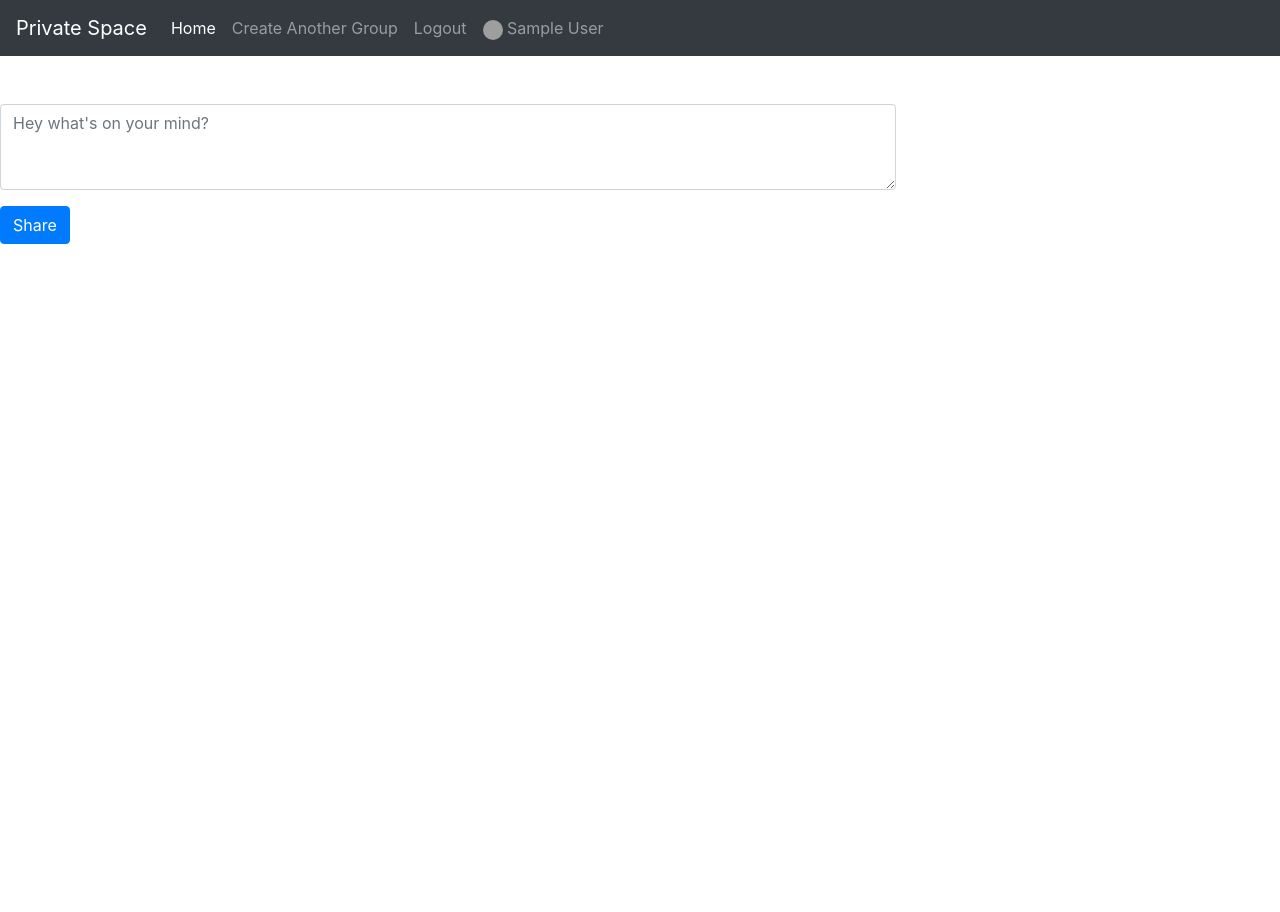
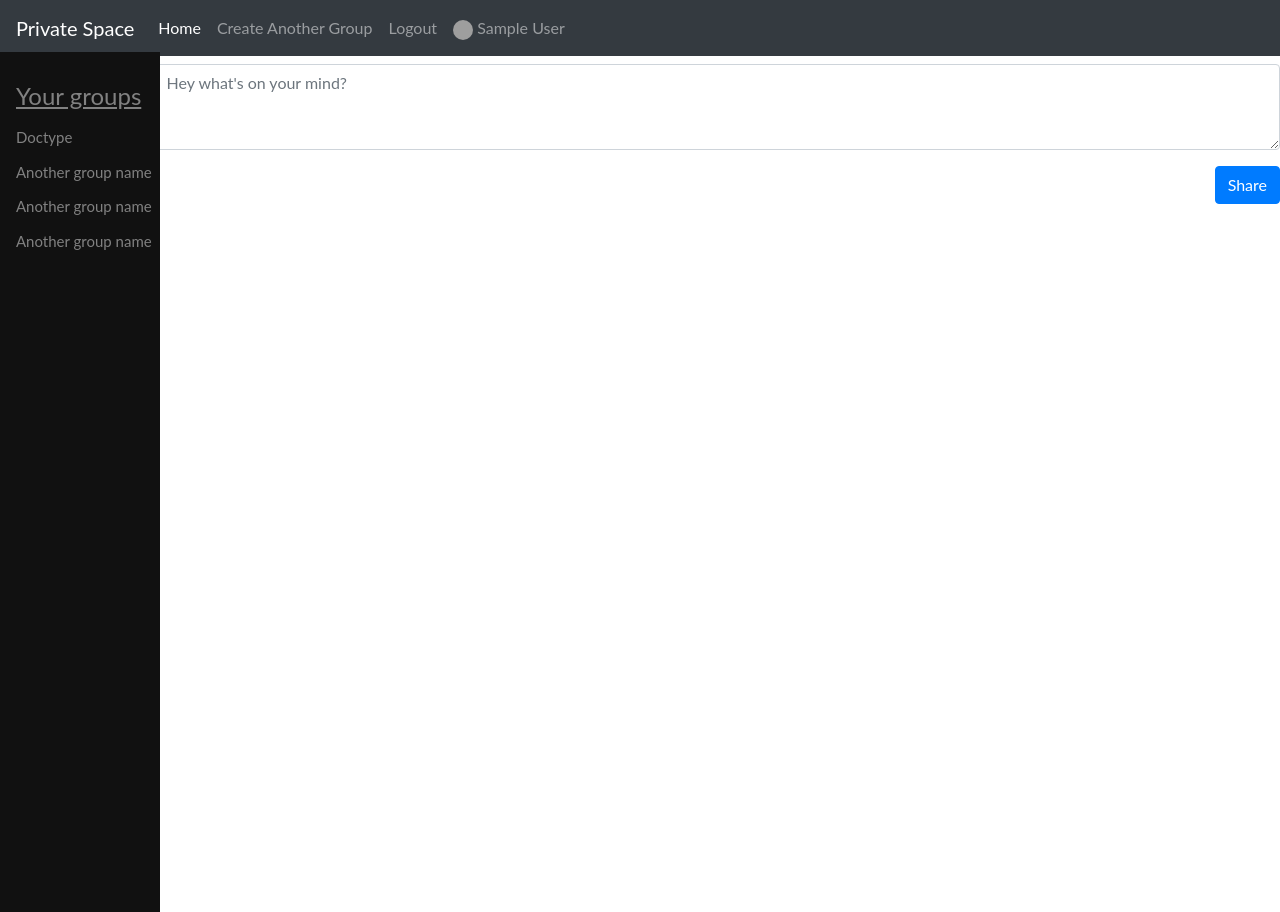
Before and after one commit to Dstri26/private-space, a PHP site: page /main.php in a window 1280 px wide. Run offline with PHP 8.4, Linux system fonts and the light colour scheme; the visitor is signed in with stand-in values (Sample User, id 1); data that the repository does not hold is empty; some libraries are stand-ins or nearby versions; grey boxes are pictures that could not be loaded.

Commit message:
Update main.php

```diff
--- a/main.php
+++ b/main.php
@@ -26,6 +26,8 @@ $row = mysqli_fetch_assoc($result);
   <link rel="stylesheet" href="https://stackpath.bootstrapcdn.com/bootstrap/4.3.1/css/bootstrap.min.css" integrity="sha384-ggOyR0iXCbMQv3Xipma34MD+dH/1fQ784/j6cY/iJTQUOhcWr7x9JvoRxT2MZw1T" crossorigin="anonymous">
     <link rel="stylesheet" type="text/css" href="main.css">
 
+    <link href="https://maxcdn.bootstrapcdn.com/bootstrap/4.0.0-alpha.5/css/bootstrap.min.css" rel="stylesheet"/>
+
     <script src="jquery/jquery.min.js"></script>
     <!---- jquery link local dont forget to place this in first than other script or link or may not work ---->
 
@@ -43,15 +45,66 @@ $row = mysqli_fetch_assoc($result);
 
     <link href="https://fonts.googleapis.com/css?family=Lobster" rel="stylesheet">
     <!---- Font awesom link local ----->
+   <meta name="viewport" content="width=device-width, initial-scale=1">
+   <style>
+body {
+  font-family: "Lato", sans-serif;
+}
+
+.sidenav {
+  height: 100%;
+  width: 160px;
+  position: fixed;
+  z-index: 1;
+  top: 52px;
+  left: 0;
+  background-color: #111;
+  overflow-x: hidden;
+  padding-top: 20px;
+}
+
+.sidenav u{
+  padding: 6px 8px 6px 16px;
+  font-size: 24px;
+  color: #818181;
+  display: block;
+}
+
+.sidenav a {
+  padding: 6px 8px 6px 16px;
+  text-decoration: none;
+  font-size: 15px;
+  color: #818181;
+  display: block;
+}
+
+.sidenav a:hover {
+  color: #f1f1f1;
+}
+
+.main {
+  margin-left: 160px; /* Same as the width of the sidenav */
+  font-size: 28px; /* Increased text to enable scrolling */
+  padding: 0px 10px;
+}
+
+@media screen and (max-height: 450px) {
+  .sidenav {padding-top: 15px;}
+  .sidenav a {font-size: 18px;}
+}
+</style>
 </head>
 <body>
-<nav class="navbar navbar-expand-lg navbar-dark bg-dark fixed-top">
-  <button class="navbar-toggler" type="button" data-toggle="collapse" data-target="#navbarTogglerDemo01" aria-controls="navbarTogglerDemo01" aria-expanded="false" aria-label="Toggle navigation">
+
+
+<!--header-->
+<nav class="navbar navbar-expand-lg navbar-dark bg-dark" style="border-radius: 0px;">
+  <a class="navbar-brand" href="#">Private Space</a>
+  <button class="navbar-toggler" type="button" data-toggle="collapse" data-target="#navbarNavDropdown" aria-controls="navbarNavDropdown" aria-expanded="false" aria-label="Toggle navigation">
     <span class="navbar-toggler-icon"></span>
   </button>
-  <div class="collapse navbar-collapse" id="navbarTogglerDemo01">
-    <a class="navbar-brand" href="#">Private Space</a>
-    <ul class="navbar-nav mr-auto mt-2 mt-lg-0">
+  <div class="collapse navbar-collapse" id="navbarNavDropdown">
+    <ul class="navbar-nav">
       <li class="nav-item active">
         <a class="nav-link" href="#">Home <span class="sr-only">(current)</span></a>
       </li>
@@ -66,12 +119,24 @@ $row = mysqli_fetch_assoc($result);
     </li>
     </ul>
   </div>
-</nav><br><br><br><br>
+</nav>
 
 <form>
-	<div class="form-group">
-	    <label for="status"></label>
-	    <textarea style="width: 70%;" class="form-control" id="status" name="status" rows="3" placeholder="Hey what's on your mind?"></textarea>
+<div class="form-group" style="margin-left: 12%;">
+    <label for=""></label>
+    <textarea class="form-control" id="exampleFormControlTextarea1" rows="3" placeholder="Hey what's on your mind?"></textarea>
 </div>
-  <button type="submit" class="btn btn-primary">Share</button>
+<button type="submit" class="btn btn-primary" style="float: right;">Share</button>
 </form>
+
+<!--Sidebar-->
+<div class="sidenav">
+  <u>Your groups</u>
+  <a href="#">Doctype</a>
+  <a href="#">Another group name</a>
+  <a href="#">Another group name</a>
+  <a href="#">Another group name</a>
+</div>
+
+</body>
+</html>
```
Lines whose indentation alone changed are shown as unchanged.
